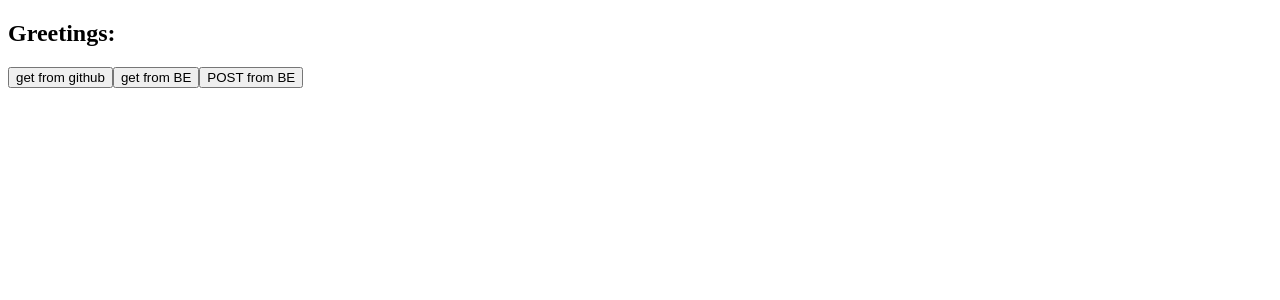
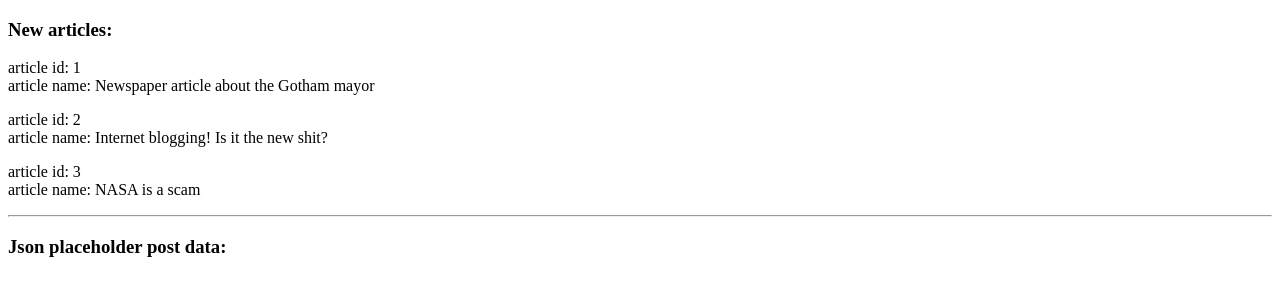
Before and after one commit to xander-codes/state-management-jotai, a React (Vite) app: page / in a window 1280 px wide. Shown: the top 300 px of the page. Built offline with nearby package versions, Linux system fonts and the light colour scheme; no server answers.

Commit message:
rename store, render array of objects

```diff
--- a/src/App.js
+++ b/src/App.js
@@ -1,15 +1,9 @@
 import React from "react";
-import Country from "./Country";
-import CitiesList from "./CitiesList";
-import AddCity from "./AddCity";
-import Greeting from "./Greeting";
-import Contacts from "./Contacts";
-
+import Post from "./components/Post";
 
 const App = () => (
     <>
-        <Greeting/>
-        {/*<Contacts/>*/}
+        <Post/>
     </>
 );
 
--- a/src/STATES.js
+++ /dev/null
@@ -1,8 +0,0 @@
-import {atom} from "jotai";
-
-//initial country
-export const COUNTRY_ATOM = atom('Germany');
-//initial cities array
-export const CITIES_ATOM = atom(['Tokyo', 'Osaka']);
-
-export const foo = atom({ name: 'Tokyo', address: 'Osaka'});
--- /dev/null
+++ b/src/STORE.js
@@ -0,0 +1,18 @@
+import {atom} from "jotai";
+
+//initial country
+export const COUNTRY_ATOM = atom('Germany');
+//initial cities array
+export const CITIES_ATOM = atom(['Tokyo', 'Osaka']);
+
+//empty initial object
+export const POST = atom({});
+
+//non-empty default array of objects
+export const PRE_FILLED_ARTICLES = atom(
+    [
+        {id: 1, name: "Newspaper article about the Gotham mayor"},
+        {id: 2, name: "Internet blogging! Is it the new shit?"},
+        {id: 3, name: "NASA is a scam"}
+    ]
+);
--- a/src/AddCity.js
+++ b/src/components/AddCity.js
@@ -1,6 +1,6 @@
 import React, {useEffect, useState} from "react";
 import {useAtom} from "jotai";
-import {CITIES_ATOM} from "./STATES";
+import {CITIES_ATOM} from "../STORE";
 
 const AddCity = () => {
     const [cities, setCity] = useAtom(CITIES_ATOM);
--- a/src/CitiesList.js
+++ b/src/components/CitiesList.js
@@ -1,6 +1,6 @@
 import React from "react";
 import {useAtom} from "jotai";
-import {CITIES_ATOM} from "./STATES";
+import {CITIES_ATOM} from "../STORE";
 
 const CitiesList = () => {
     const [cities, setCities] = useAtom(CITIES_ATOM);
--- a/src/Country.js
+++ b/src/components/Country.jsx
@@ -1,6 +1,6 @@
 import React from "react";
 import {useAtom} from 'jotai';
-import {COUNTRY_ATOM} from "./STATES";
+import {COUNTRY_ATOM} from "../STORE";
 
 const Country = () => {
     const [country, setCountry] = useAtom(COUNTRY_ATOM);
--- a/src/Greeting.js
+++ b/src/components/Greeting.js
@@ -1,7 +1,6 @@
 import React, {useState} from 'react';
 import axios from "axios";
 import * as superagent from "superagent";
-import {clg} from "./UtilFunctions";
 
 const Greeting = () => {
     const [greetings, setGreeting] = useState([]);
@@ -29,7 +28,6 @@ const Greeting = () => {
         // console.log(response.statusText);
         // console.log(response.headers);
         // console.log(response.config);
-        clg(response);
         setGithubData(response.data);
     }
 
@@ -90,7 +88,7 @@ const Greeting = () => {
         <h2>Greetings: </h2>
         <input type="button" value="get from github" onClick={getGithub}/>
         <input type="button" value="get from BE" onClick={getBE}/>
-        <input type="button" value="POST from BE" onClick={postBE}/>
+        <input type="button" value="POST in BE" onClick={postBE}/>
         {greetings.map((greet) => <p key={greet.id}>{greet.content}</p>)}
 
         <p>{githubData.login}</p>
--- /dev/null
+++ b/src/components/Post.js
@@ -0,0 +1,47 @@
+import React, {useEffect} from 'react';
+import {useAtom} from "jotai";
+import {POST, PRE_FILLED_ARTICLES} from "../STORE";
+import axios from "axios";
+
+
+const Post = () => {
+    const [articles, setArticles] = useAtom(PRE_FILLED_ARTICLES);
+    const [post, setPost] = useAtom(POST);
+
+    //on pageload runs the getPost() function
+    useEffect(() => {
+        getPost();
+    }, [])
+
+    //fetches the post with id 22 from jsonplaceholder api
+    //axios variant
+    const getPost = async () => {
+        const response = await axios.get('https://jsonplaceholder.typicode.com/posts/22');
+        setPost(response.data);
+    }
+
+    //fetches the post with id 22 from jsonplaceholder api
+    //fetch variant
+    // const getPost = async () => {
+    //     const response = await fetch('https://jsonplaceholder.typicode.com/posts/22');
+    //     let promise = await response.json();
+    //     setPost(promise);
+    // }
+
+    // display articles from default atom
+    //display post from atom that draw his data with the help of getPost at pageload
+    return (
+        <div>
+            <h3>New articles:</h3>
+            {articles.map(art => <p key={art.id}>article id: {art.id} <br/> article name: {art.name}</p>)}
+            <hr/>
+            <h3>Json placeholder post data:</h3>
+            <p>{post.id}</p>
+            <p>{post.title}</p>
+            <p>{post.body}</p>
+            <p>{post.userId}</p>
+        </div>
+    );
+};
+
+export default Post;
```
Also changed, not shown: src/components/Contacts.js (renamed from src/Contacts.js), src/utils/UtilFunctions.js (renamed from src/UtilFunctions.js), 1 other file (tests, documents, lock files or other folders).
